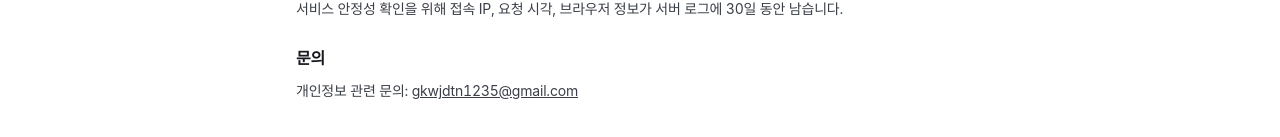
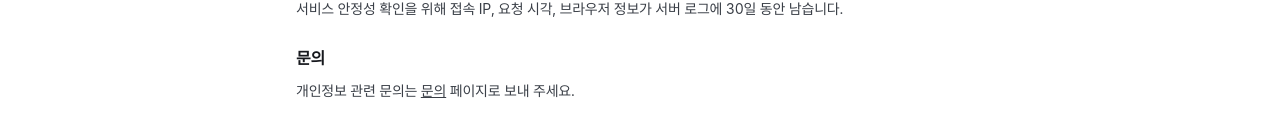
Before and after one commit to Jungsu-lilly/medinfo, a Next.js app in the folder web/: page /privacy in a window 1280 px wide. Shown: the part 447-584 px from the top of the page. Built offline with nearby package versions, Linux system fonts and the light colour scheme; no server answers; a web font is replaced by a local one.

Commit message:
fix: 운영자 이메일은 문의 페이지에만
- /contact 문의 페이지 추가 (푸터 "문의" 링크)
- 서비스 소개의 문의 칸 삭제, 개인정보처리방침은 문의 페이지로 연결

```diff
--- a/web/src/app/privacy/page.tsx
+++ b/web/src/app/privacy/page.tsx
@@ -1,4 +1,5 @@
 import type { Metadata } from "next";
+import Link from "next/link";
 import BackHeader from "@/components/BackHeader";
 
 export const metadata: Metadata = { title: "개인정보처리방침" };
@@ -36,10 +37,11 @@ export default function PrivacyPage() {
 
         <h2 style={h2}>문의</h2>
         <p style={p}>
-          개인정보 관련 문의:{" "}
-          <a href="mailto:gkwjdtn1235@gmail.com" style={{ textDecoration: "underline" }}>
-            gkwjdtn1235@gmail.com
-          </a>
+          개인정보 관련 문의는{" "}
+          <Link href="/contact" style={{ textDecoration: "underline" }}>
+            문의
+          </Link>{" "}
+          페이지로 보내 주세요.
         </p>
       </article>
     </>
--- a/web/src/components/SiteFooter.tsx
+++ b/web/src/components/SiteFooter.tsx
@@ -14,7 +14,7 @@ export default function SiteFooter({ children }: { children?: React.ReactNode })
       <div className="footer-links">
         <Link href="/about">서비스 소개</Link>
         <Link href="/privacy">개인정보처리방침</Link>
-        <Link href="/about#contact">문의</Link>
+        <Link href="/contact">문의</Link>
       </div>
     </footer>
   );
```
Also changed, not shown: web/src/app/about/page.tsx (+0 -9 lines), web/src/app/contact/page.tsx (added, +26 -0 lines).
